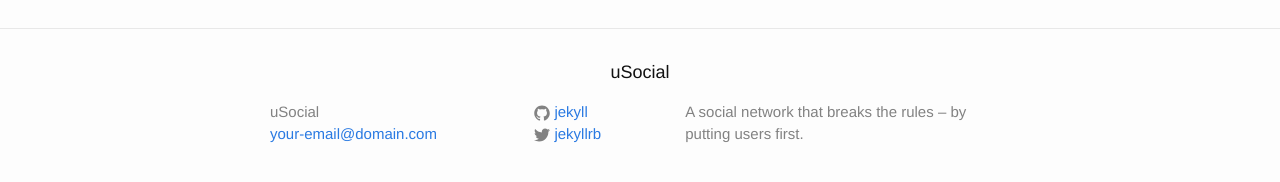
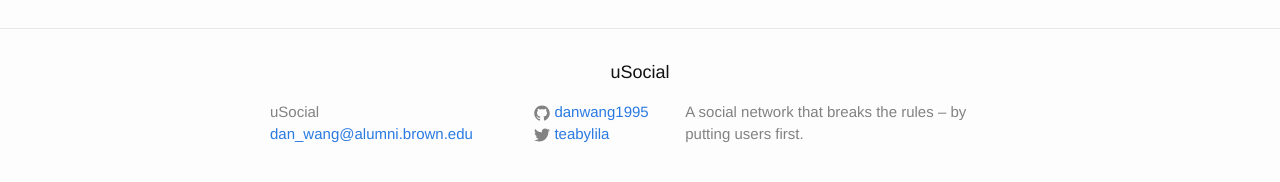
Before and after one commit to danwang1995/danwang1995.github.io, a Jekyll site: the page built from index.html, in a window 1280 px wide. Shown: the part 604-786 px from the top of the page. Built offline with Jekyll 4.4.1, drawn with Linux system fonts in a browser that asks for light colours.

Commit message:
Update _config.yml

```diff
--- a/_config.yml
+++ b/_config.yml
@@ -7,13 +7,13 @@
 
 # Site settings
 title: uSocial
-email: your-email@domain.com
+email: dan_wang@alumni.brown.edu
 description: > # this means to ignore newlines until "baseurl:"
   A social network that breaks the rules &ndash; by putting users first.
 baseurl: "" # the subpath of your site, e.g. /blog
 url: "https://www.usocial.xyz" # the base hostname & protocol for your site
-twitter_username: jekyllrb
-github_username:  jekyll
+twitter_username: teabylila
+github_username: danwang1995
 
 # Build settings
 markdown: kramdown
```
